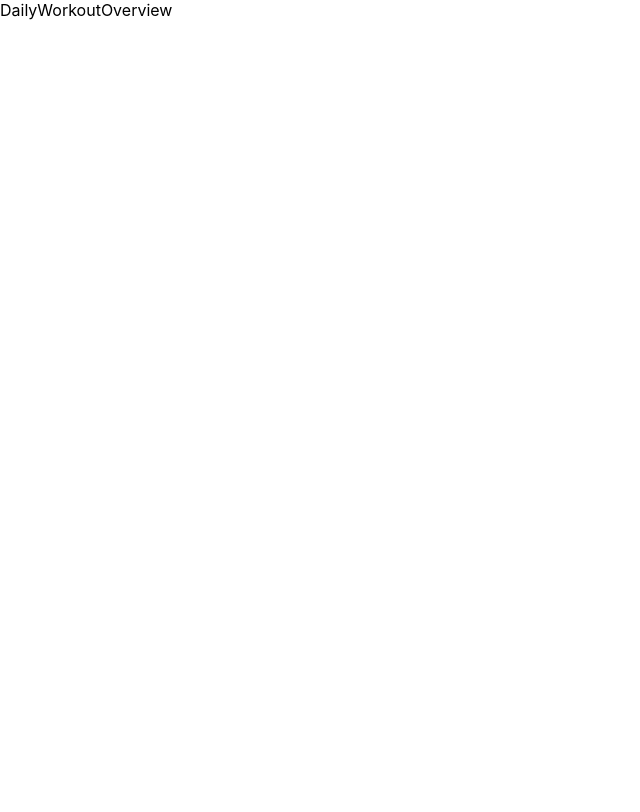
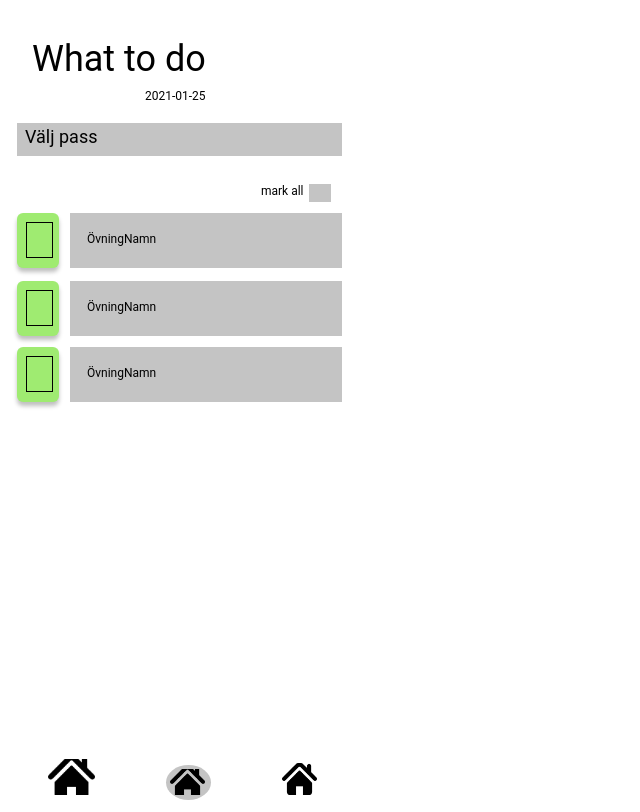
Before and after one commit to Bash-ton/ID2216-WebPrototype, a React (Create React App) app: page /daily-workout-overview in a window 1280 px wide. Shown: the whole page, without its empty margins (0-640 px from the left). Built offline with nearby package versions, Linux system fonts and the light colour scheme.

Commit message:
daylyoverview static done

```diff
--- /dev/null
+++ b/src/components/css/daliyWorkoutOverview.css
@@ -0,0 +1,295 @@
+* {
+    overflow-x: hidden;
+    padding: 0px !important;
+    margin: 0px !important;
+}
+.v120_44 {
+    width: 375px;
+    height: 812px;
+    background: rgba(255,255,255,1);
+    opacity: 1;
+    position: relative;
+    top: 0px;
+    left: 0px;
+    overflow: hidden;
+}
+.v120_50 {
+    width: 174px;
+    color: rgba(0,0,0,1);
+    position: absolute;
+    top: 38px;
+    left: 32px;
+    font-family: Roboto;
+    font-weight: Regular;
+    font-size: 36px;
+    opacity: 1;
+    text-align: left;
+}
+.v120_51 {
+    width: 61px;
+    color: rgba(0,0,0,1);
+    position: absolute;
+    top: 89px;
+    left: 145px;
+    font-family: Roboto;
+    font-weight: Regular;
+    font-size: 12px;
+    opacity: 1;
+    text-align: left;
+}
+.v142_2 {
+    width: 272px;
+    height: 55px;
+    background: rgba(196,196,196,1);
+    opacity: 1;
+    position: absolute;
+    top: 213px;
+    left: 70px;
+    overflow: hidden;
+}
+.v142_3 {
+    width: 70px;
+    color: rgba(0,0,0,1);
+    position: absolute;
+    top: 232px;
+    left: 87px;
+    font-family: Roboto;
+    font-weight: Regular;
+    font-size: 12px;
+    opacity: 1;
+    text-align: left;
+}
+.v142_6 {
+    width: 42px;
+    height: 55px;
+    background: rgba(159,235,113,1);
+    opacity: 1;
+    position: absolute;
+    top: 213px;
+    left: 17px;
+    border-top-left-radius: 6px;
+    border-top-right-radius: 6px;
+    border-bottom-left-radius: 6px;
+    border-bottom-right-radius: 6px;
+    box-shadow: 0px 4px 4px rgba(0, 0, 0, 0.25);
+    overflow: hidden;
+}
+.name {
+    color: #fff;
+}
+.v151_22 {
+    width: 25px;
+    height: 34px;
+    background: url("../../images/homeICON.png");
+    opacity: 1;
+    position: absolute;
+    top: 222px;
+    left: 26px;
+    border: 1px solid rgba(0,0,0,1);
+}
+.v151_78 {
+    width: 272px;
+    height: 55px;
+    background: rgba(196,196,196,1);
+    opacity: 1;
+    position: absolute;
+    top: 347px;
+    left: 70px;
+    overflow: hidden;
+}
+.v151_79 {
+    width: 70px;
+    color: rgba(0,0,0,1);
+    position: absolute;
+    top: 366px;
+    left: 87px;
+    font-family: Roboto;
+    font-weight: Regular;
+    font-size: 12px;
+    opacity: 1;
+    text-align: left;
+}
+.v151_80 {
+    width: 42px;
+    height: 55px;
+    background: rgba(159,235,113,1);
+    opacity: 1;
+    position: absolute;
+    top: 347px;
+    left: 17px;
+    border-top-left-radius: 6px;
+    border-top-right-radius: 6px;
+    border-bottom-left-radius: 6px;
+    border-bottom-right-radius: 6px;
+    box-shadow: 0px 4px 4px rgba(0, 0, 0, 0.25);
+    overflow: hidden;
+}
+.v151_81 {
+    width: 25px;
+    height: 34px;
+    background: url("../../images/homeICON.png");
+    opacity: 1;
+    position: absolute;
+    top: 356px;
+    left: 26px;
+    border: 1px solid rgba(0,0,0,1);
+}
+.v151_74 {
+    width: 272px;
+    height: 55px;
+    background: rgba(196,196,196,1);
+    opacity: 1;
+    position: absolute;
+    top: 281px;
+    left: 70px;
+    overflow: hidden;
+}
+.v151_75 {
+    width: 70px;
+    color: rgba(0,0,0,1);
+    position: absolute;
+    top: 300px;
+    left: 87px;
+    font-family: Roboto;
+    font-weight: Regular;
+    font-size: 12px;
+    opacity: 1;
+    text-align: left;
+}
+.v151_76 {
+    width: 42px;
+    height: 55px;
+    background: rgba(159,235,113,1);
+    opacity: 1;
+    position: absolute;
+    top: 281px;
+    left: 17px;
+    border-top-left-radius: 6px;
+    border-top-right-radius: 6px;
+    border-bottom-left-radius: 6px;
+    border-bottom-right-radius: 6px;
+    box-shadow: 0px 4px 4px rgba(0, 0, 0, 0.25);
+    overflow: hidden;
+}
+.v151_77 {
+    width: 25px;
+    height: 34px;
+    background: url("../../images/homeICON.png");
+    opacity: 1;
+    position: absolute;
+    top: 290px;
+    left: 26px;
+    border: 1px solid rgba(0,0,0,1);
+}
+.name {
+    color: #fff;
+}
+.v151_413 {
+    width: 47px;
+    height: 36px;
+    background: url("../../images/homeICON.png");
+    background-repeat: no-repeat;
+    background-position: center center;
+    background-size: cover;
+    opacity: 1;
+    position: absolute;
+    top: 759px;
+    left: 48px;
+    overflow: hidden;
+}
+.v151_414 {
+    width: 45px;
+    height: 35px;
+    background: rgba(196,196,196,1);
+    opacity: 1;
+    position: absolute;
+    top: 765px;
+    left: 166px;
+    border-radius: 50%;
+}
+.v151_415 {
+    width: 35px;
+    height: 26px;
+    background: url("../../images/homeICON.png");
+    background-repeat: no-repeat;
+    background-position: center center;
+    background-size: cover;
+    opacity: 1;
+    position: absolute;
+    top: 769px;
+    left: 170px;
+    overflow: hidden;
+}
+.v151_416 {
+    width: 35px;
+    height: 32px;
+    background: url("../../images/homeICON.png");
+    background-repeat: no-repeat;
+    background-position: center center;
+    background-size: cover;
+    opacity: 1;
+    position: absolute;
+    top: 763px;
+    left: 282px;
+    overflow: hidden;
+}
+.v196_1 {
+    width: 22px;
+    height: 18px;
+    background: rgba(196,196,196,1);
+    opacity: 1;
+    position: absolute;
+    top: 184px;
+    left: 309px;
+    overflow: hidden;
+}
+.v196_2 {
+    width: 43px;
+    color: rgba(0,0,0,1);
+    position: absolute;
+    top: 184px;
+    left: 261px;
+    font-family: Roboto;
+    font-weight: Regular;
+    font-size: 12px;
+    opacity: 1;
+    text-align: left;
+}
+.v242_2 {
+    width: 55px;
+    height: 28px;
+    background: rgba(196,196,196,1);
+    opacity: 1;
+    position: absolute;
+    top: 124px;
+    left: 284px;
+    overflow: hidden;
+}
+.v242_3 {
+    width: 325px;
+    height: 33px;
+    background: rgba(196,196,196,1);
+    opacity: 1;
+    position: absolute;
+    top: 123px;
+    left: 17px;
+    overflow: hidden;
+}
+.name {
+    color: #fff;
+}
+.name {
+    color: #fff;
+}
+.v242_6 {
+    width: 160px;
+    color: rgba(0,0,0,1);
+    position: absolute;
+    top: 126px;
+    left: 25px;
+    font-family: Roboto;
+    font-weight: Regular;
+    font-size: 18px;
+    opacity: 1;
+    text-align: left;
+}
--- a/src/components/dailyWorkoutOverview.js
+++ b/src/components/dailyWorkoutOverview.js
@@ -1,12 +1,39 @@
-import React, {Component} from "react";
+import React from "react";
+import './css/daliyWorkoutOverview.css'
 
+const DailyWorkoutOverview = () =>{
 
-class DailyWorkoutOverview extends Component{
-    render(){
-        return(
-            <div>DailyWorkoutOverview</div>
-        );
-    }
+    return(
+        <div className="v120_44">
+            <span className="v120_50">What to do</span>
+            <span className="v120_51">2021-01-25</span>
+            <div className="v142_2"></div>
+            <span className="v142_3">ÖvningNamn</span>
+            <div className="v142_6"></div>
+            <div className="name"></div>
+            <div className="v151_22"></div>
+            <div className="v151_78"></div>
+            <span className="v151_79">ÖvningNamn</span>
+            <div className="v151_80"></div>
+            <div className="v151_81"></div>
+            <div className="v151_74"></div>
+            <span className="v151_75">ÖvningNamn</span>
+            <div className="v151_76"></div>
+            <div className="v151_77"></div>
+            <div className="name"></div>
+            <div className="v151_413"></div>
+            <div className="v151_414"></div>
+            <div className="v151_415"></div>
+            <div className="v151_416"></div>
+            <div className="v196_1"></div>
+            <span className="v196_2">mark all </span>
+            <div className="v242_2"></div>
+            <div className="v242_3"></div>
+            <div className="name"></div>
+            <div className="name"></div>
+            <span className="v242_6">Välj pass</span>
+        </div>
+    );
 
 }
 export default DailyWorkoutOverview;
```
Also changed, not shown: 1 other file (tests, documents, lock files or other folders).
